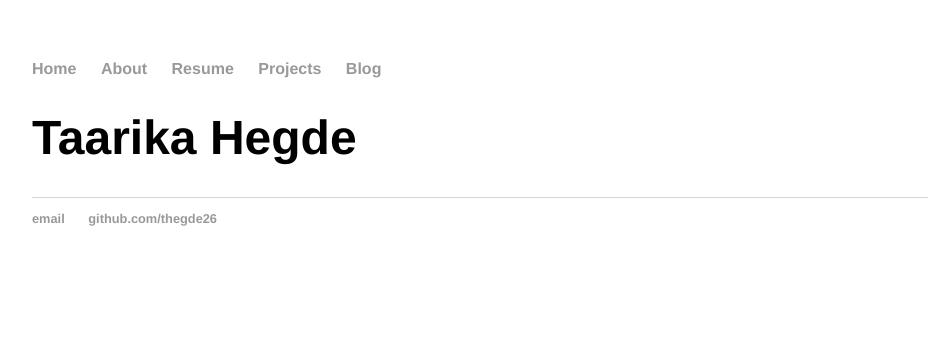
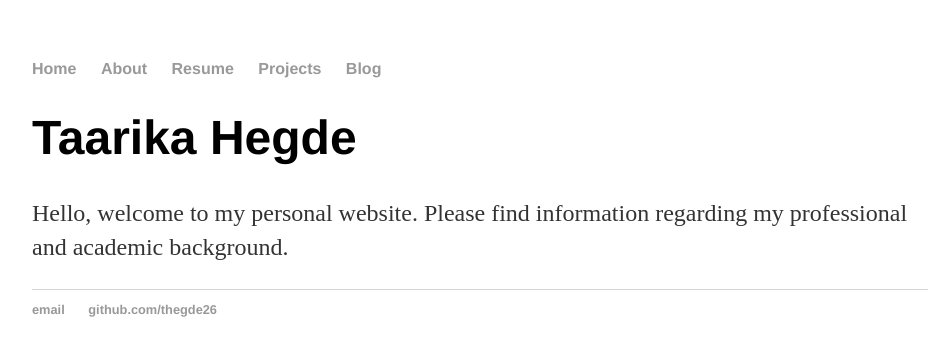
Before and after one commit to thegde26/thegde26.github.io, a Jekyll site: the page built from index.html, in a window 1280 px wide. Shown: the top 356 px of the page, without its empty margins (160-1096 px from the left). Built offline with Jekyll 4.4.1, drawn with Linux system fonts in a browser that asks for light colours.

Commit message:
Update index.html

```diff
--- a/index.html
+++ b/index.html
@@ -4,5 +4,5 @@ title: Taarika Hegde Personal Website
 ---
 <div class="blurb">
 	<h1>Taarika Hegde</h1>
-	<p></p>
+	<p>Hello, welcome to my personal website. Please find information regarding my professional and academic background.</p>
 </div><!-- /.blurb -->
```
